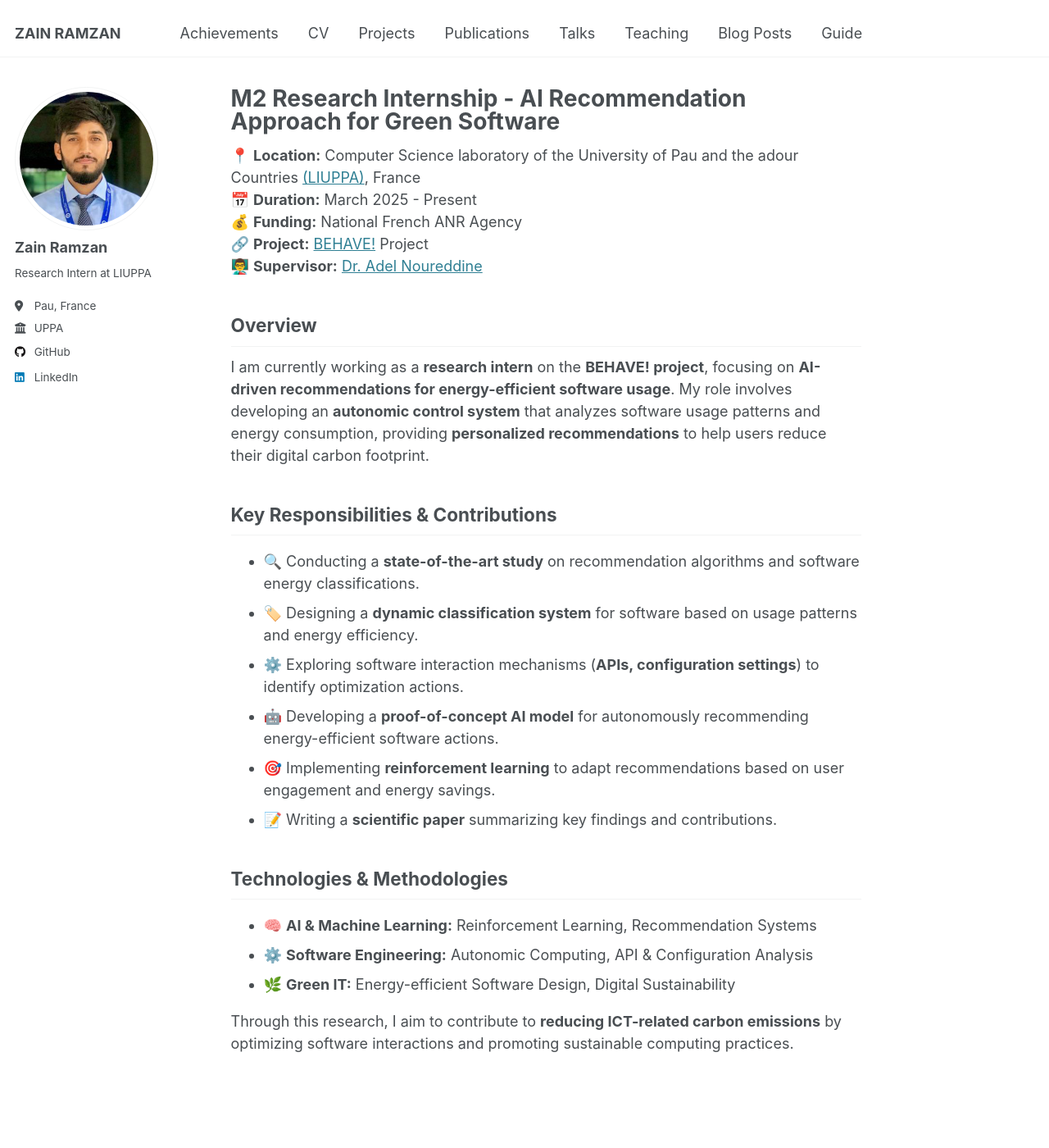
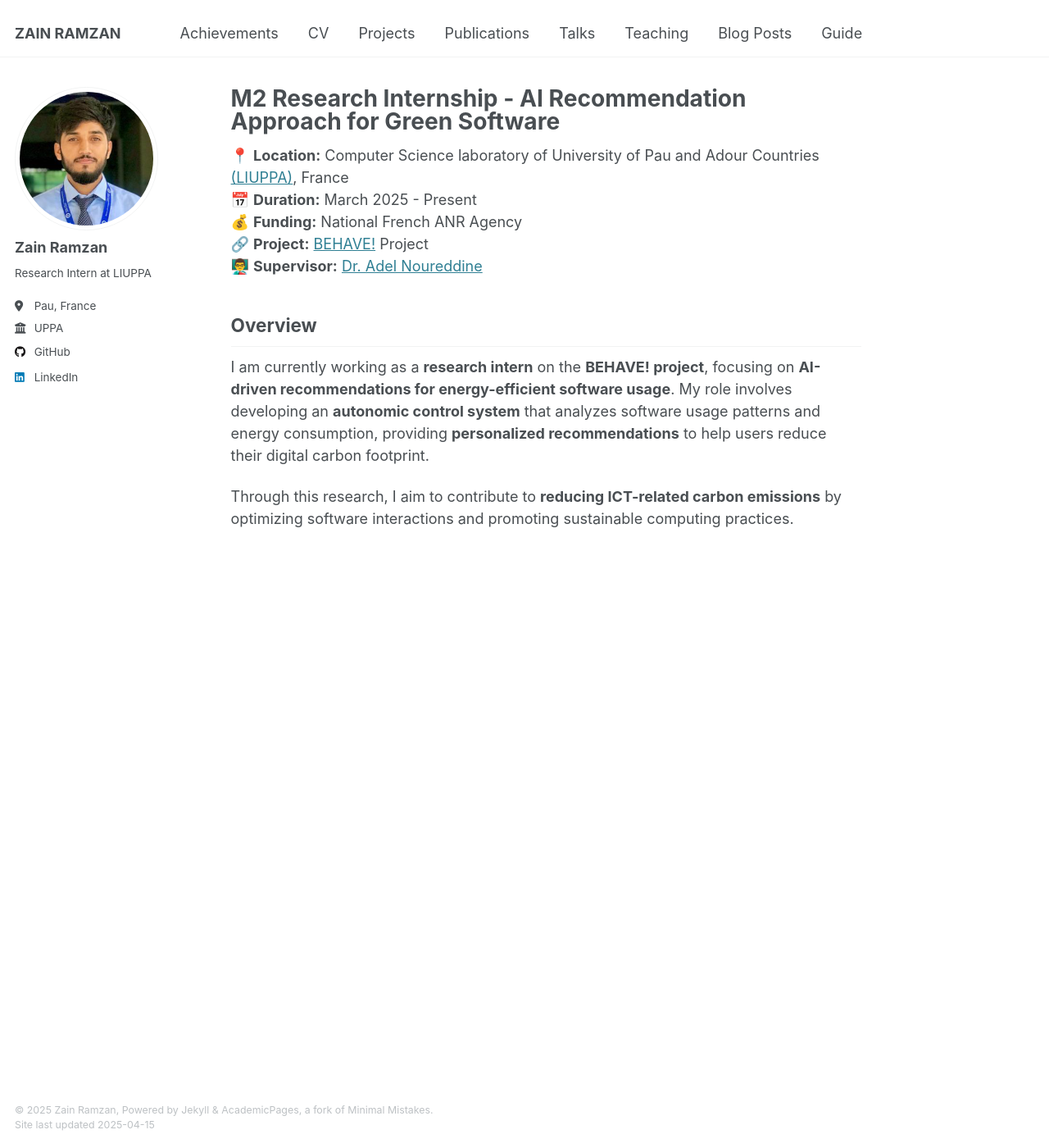
Before and after one commit to zain-ramzan/zain-ramzan.github.io, a Jekyll site: the page built from _pages/cv/M2ResearchInternship.md, in a window 1280 px wide and 1400 px high. Shown: the whole window at 82% size. Built offline with Jekyll 4.4.1, drawn with Linux system fonts in a browser that asks for light colours.

Commit message:
Update M2ResearchInternship.md

```diff
--- a/_pages/cv/M2ResearchInternship.md
+++ b/_pages/cv/M2ResearchInternship.md
@@ -5,7 +5,7 @@ layout: single
 ---
 
 
-📍 **Location:** Computer Science laboratory of the University of Pau and the adour Countries <a href="https://liuppa.univ-pau.fr/" target="_blank">(LIUPPA)</a>, France
+📍 **Location:** Computer Science laboratory of University of Pau and Adour Countries <a href="https://liuppa.univ-pau.fr/" target="_blank">(LIUPPA)</a>, France
 📅 **Duration:** March 2025 - Present
 💰 **Funding:** National French ANR Agency
 🔗 **Project:** <a href="https://www.noureddine.org/research/behave" target="_blank">BEHAVE!</a> Project
@@ -14,17 +14,4 @@ layout: single
 ## Overview
 I am currently working as a **research intern** on the **BEHAVE! project**, focusing on **AI-driven recommendations for energy-efficient software usage**. My role involves developing an **autonomic control system** that analyzes software usage patterns and energy consumption, providing **personalized recommendations** to help users reduce their digital carbon footprint.
 
-## Key Responsibilities & Contributions
-- 🔍 Conducting a **state-of-the-art study** on recommendation algorithms and software energy classifications.
-- 🏷️ Designing a **dynamic classification system** for software based on usage patterns and energy efficiency.
-- ⚙️ Exploring software interaction mechanisms (**APIs, configuration settings**) to identify optimization actions.
-- 🤖 Developing a **proof-of-concept AI model** for autonomously recommending energy-efficient software actions.
-- 🎯 Implementing **reinforcement learning** to adapt recommendations based on user engagement and energy savings.
-- 📝 Writing a **scientific paper** summarizing key findings and contributions.
-
-## Technologies & Methodologies
-- 🧠 **AI & Machine Learning:** Reinforcement Learning, Recommendation Systems
-- ⚙️ **Software Engineering:** Autonomic Computing, API & Configuration Analysis
-- 🌿 **Green IT:** Energy-efficient Software Design, Digital Sustainability
-
 Through this research, I aim to contribute to **reducing ICT-related carbon emissions** by optimizing software interactions and promoting sustainable computing practices.
```
